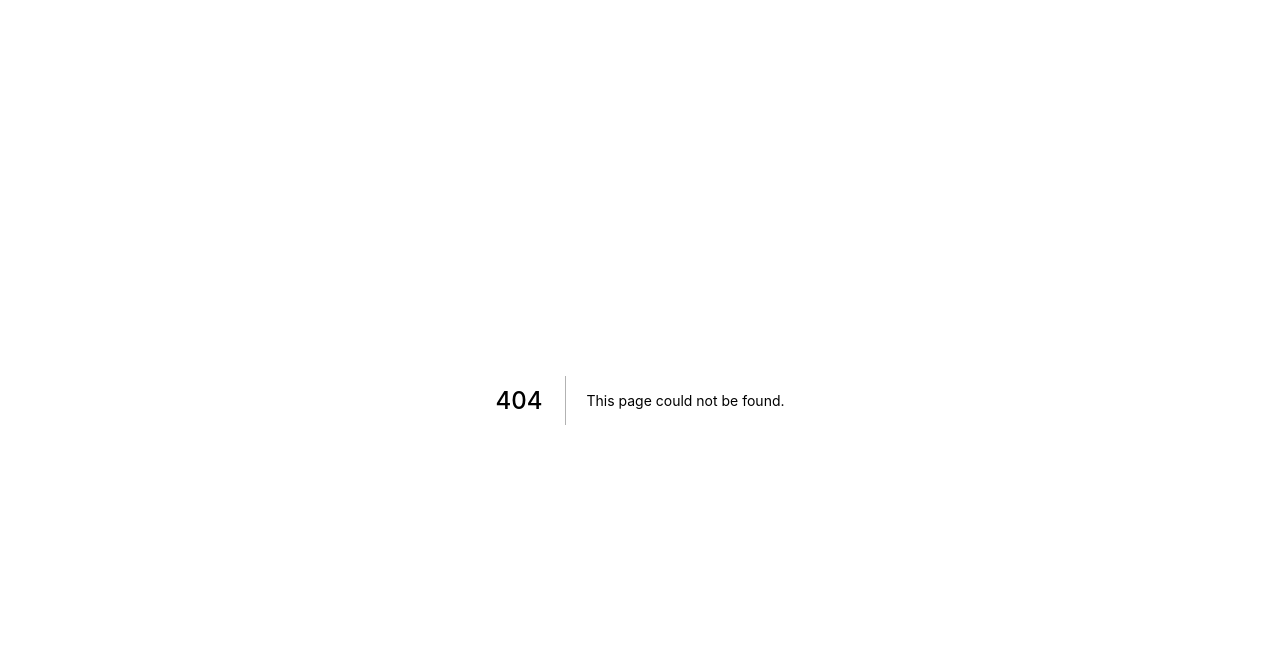
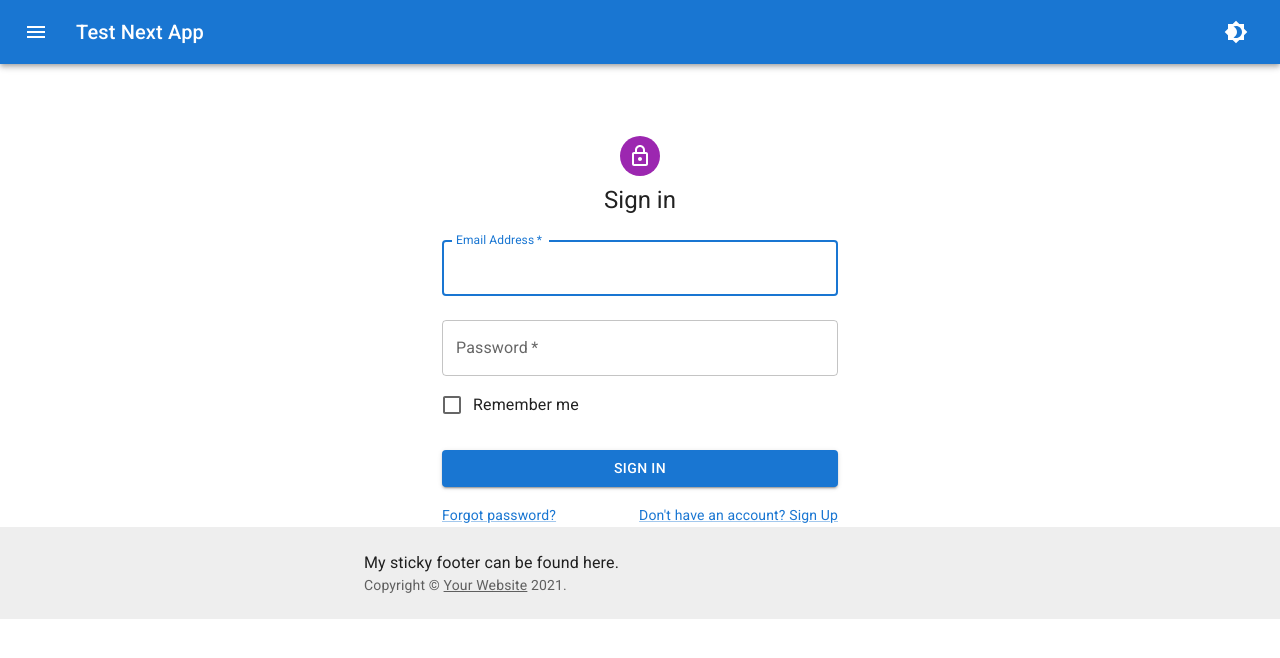
Before and after one commit to posaune0423/next-template, a Next.js app in the folder test-next-app/: page /hook-form in a window 1280 px wide. Before the commit this address had no page. Shown: the top 658 px of the page. Built offline with nearby package versions, Linux system fonts and the light colour scheme.

Commit message:
:sparkles: add form for test react hook form

```diff
--- a/test-next-app/src/components/header/header.tsx
+++ b/test-next-app/src/components/header/header.tsx
@@ -1,15 +1,28 @@
-import AppBar from '@mui/material/AppBar'
-import Box from '@mui/material/Box'
-import Toolbar from '@mui/material/Toolbar'
-import Typography from '@mui/material/Typography'
-import Brightness4Icon from '@mui/icons-material/Brightness4'
-import Brightness7Icon from '@mui/icons-material/Brightness7'
-import IconButton from '@mui/material/IconButton'
-import MenuIcon from '@mui/icons-material/Menu'
-import { FunctionComponent } from 'react'
-import { Props } from './header.container'
+import Link from 'next/link';
+import AppBar from '@mui/material/AppBar';
+import Box from '@mui/material/Box';
+import Toolbar from '@mui/material/Toolbar';
+import Typography from '@mui/material/Typography';
+import Brightness4Icon from '@mui/icons-material/Brightness4';
+import Brightness7Icon from '@mui/icons-material/Brightness7';
+import IconButton from '@mui/material/IconButton';
+import MenuIcon from '@mui/icons-material/Menu';
+import { FunctionComponent, useState } from 'react';
+import { Props } from './header.container';
+import { Menu, MenuItem } from '@mui/material';
 
 export const Header: FunctionComponent<Props> = (props) => {
+  const [anchorEl, setAnchorEl] = useState(null);
+  const open = Boolean(anchorEl);
+
+  const handleMenu = (event: any) => {
+    setAnchorEl(event.currentTarget);
+  };
+
+  const handleClose = () => {
+    setAnchorEl(null);
+  };
+
   return (
     <Box sx={{ flexGrow: 1 }}>
       <AppBar position="static">
@@ -20,9 +33,36 @@ export const Header: FunctionComponent<Props> = (props) => {
             color="inherit"
             aria-label="menu"
             sx={{ mr: 2 }}
+            onClick={handleMenu}
           >
             <MenuIcon />
           </IconButton>
+          <Menu
+            id="menu-appbar"
+            anchorEl={anchorEl}
+            anchorOrigin={{
+              vertical: 'top',
+              horizontal: 'right'
+            }}
+            keepMounted
+            transformOrigin={{
+              vertical: 'top',
+              horizontal: 'right'
+            }}
+            open={open}
+            onClose={handleClose}
+          >
+            <MenuItem onClick={handleClose}>
+              <Link href="/">
+                <a>Home</a>
+              </Link>
+            </MenuItem>
+            <MenuItem onClick={handleClose}>
+              <Link href="/hook-form">
+                <a>hook form</a>
+              </Link>
+            </MenuItem>
+          </Menu>
           <Typography variant="h6" component="div" sx={{ flexGrow: 1 }}>
             Test Next App
           </Typography>
@@ -38,5 +78,5 @@ export const Header: FunctionComponent<Props> = (props) => {
         </Toolbar>
       </AppBar>
     </Box>
-  )
-}
+  );
+};
--- /dev/null
+++ b/test-next-app/src/components/hook-form/hook-form.container.tsx
@@ -0,0 +1,30 @@
+import { FunctionComponent, FormEvent } from 'react';
+import { HookForm as HookFormComponent } from './hook-form';
+import { useForm } from 'react-hook-form';
+
+export const HookForm: FunctionComponent = () => {
+  const {
+    register,
+    handleSubmit,
+    formState: { errors }
+  } = useForm({
+    mode: 'all'
+  });
+  const onSubmit = (event: FormEvent<HTMLFormElement>) => {
+    event.preventDefault();
+    const data = new FormData(event.currentTarget);
+    // eslint-disable-next-line no-console
+    console.log({
+      email: data.get('email'),
+      password: data.get('password')
+    });
+  };
+  return (
+    <HookFormComponent
+      onSubmit={onSubmit}
+      register={register}
+      handleSubmit={handleSubmit}
+      errors={errors}
+    />
+  );
+};
--- /dev/null
+++ b/test-next-app/src/components/hook-form/hook-form.tsx
@@ -0,0 +1,115 @@
+import { FunctionComponent, FormEvent } from 'react';
+// import { useForm } from 'react-hook-form'
+import {
+  Avatar,
+  Button,
+  CssBaseline,
+  TextField,
+  FormControlLabel,
+  Checkbox,
+  Link,
+  Grid,
+  Box,
+  Typography,
+  Container
+} from '@mui/material';
+import LockOutlinedIcon from '@mui/icons-material/LockOutlined';
+import {
+  FieldValues,
+  UseFormHandleSubmit,
+  UseFormRegister
+} from 'react-hook-form';
+
+type HookFormProps = {
+  onSubmit: (event: FormEvent<HTMLFormElement>) => void;
+  handleSubmit: UseFormHandleSubmit<FieldValues>;
+  register: UseFormRegister<FieldValues>;
+  errors: { [x: string]: any };
+};
+
+export const HookForm: FunctionComponent<HookFormProps> = ({
+  onSubmit,
+  register,
+  handleSubmit,
+  errors
+}) => {
+  return (
+    <Container component="main" maxWidth="xs">
+      <CssBaseline />
+      <Box
+        sx={{
+          marginTop: 8,
+          display: 'flex',
+          flexDirection: 'column',
+          alignItems: 'center'
+        }}
+      >
+        <Avatar sx={{ m: 1, bgcolor: 'secondary.main' }}>
+          <LockOutlinedIcon />
+        </Avatar>
+        <Typography component="h1" variant="h5">
+          Sign in
+        </Typography>
+        <Box component="form" onSubmit={onSubmit} noValidate sx={{ mt: 1 }}>
+          <TextField
+            margin="normal"
+            required
+            fullWidth
+            id="email"
+            label="Email Address"
+            autoComplete="email"
+            autoFocus
+            {...register('email', {
+              required: 'Email is required',
+              pattern: {
+                value:
+                  /^(([^<>()[\]\\.,;:\s@"]+(\.[^<>()[\]\\.,;:\s@"]+)*)|(".+"))@((\[[0-9]{1,3}\.[0-9]{1,3}\.[0-9]{1,3}\.[0-9]{1,3}])|(([a-zA-Z\-0-9]+\.)+[a-zA-Z]{2,}))$/,
+                message: 'Please enter a valid email'
+              }
+            })}
+            error={!!errors.email}
+            helperText={errors.email && errors.email.message}
+          />
+          <TextField
+            margin="normal"
+            required
+            fullWidth
+            label="Password"
+            type="password"
+            id="password"
+            autoComplete="current-password"
+            {...register('password', {
+              required: 'Password is required'
+            })}
+            error={!!errors.password}
+            helperText={errors.password && errors.password.message}
+          />
+          <FormControlLabel
+            control={<Checkbox value="remember" color="primary" />}
+            label="Remember me"
+          />
+          <Button
+            type="submit"
+            fullWidth
+            variant="contained"
+            sx={{ mt: 3, mb: 2 }}
+          >
+            Sign In
+          </Button>
+          <Grid container>
+            <Grid item xs>
+              <Link href="#" variant="body2">
+                Forgot password?
+              </Link>
+            </Grid>
+            <Grid item>
+              <Link href="#" variant="body2">
+                {"Don't have an account? Sign Up"}
+              </Link>
+            </Grid>
+          </Grid>
+        </Box>
+      </Box>
+    </Container>
+  );
+};
--- /dev/null
+++ b/test-next-app/src/components/hook-form/index.tsx
@@ -0,0 +1 @@
+export * from './hook-form.container'
--- /dev/null
+++ b/test-next-app/src/pages/hook-form/index.tsx
@@ -0,0 +1,13 @@
+import { NextPage } from 'next'
+import { HookForm } from '../../components/hook-form'
+import { Layout } from '../../layouts'
+
+const Page: NextPage = () => {
+  return (
+    <Layout>
+      <HookForm />
+    </Layout>
+  )
+}
+
+export default Page
```
Also changed, not shown: test-next-app/src/components/hook-form/hook-form.style.ts (added, +68 -0 lines).
